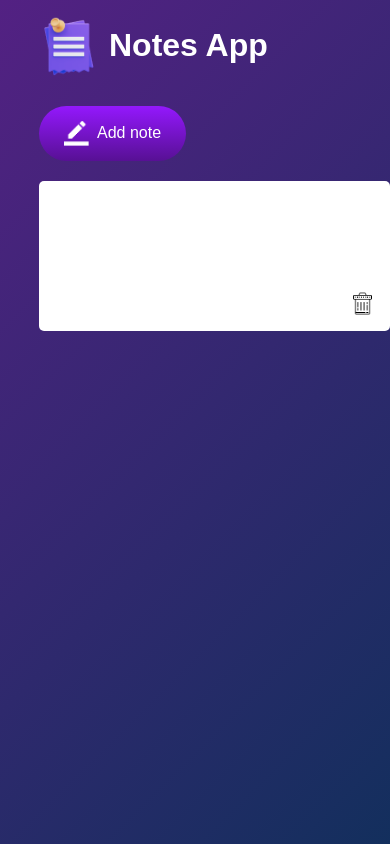
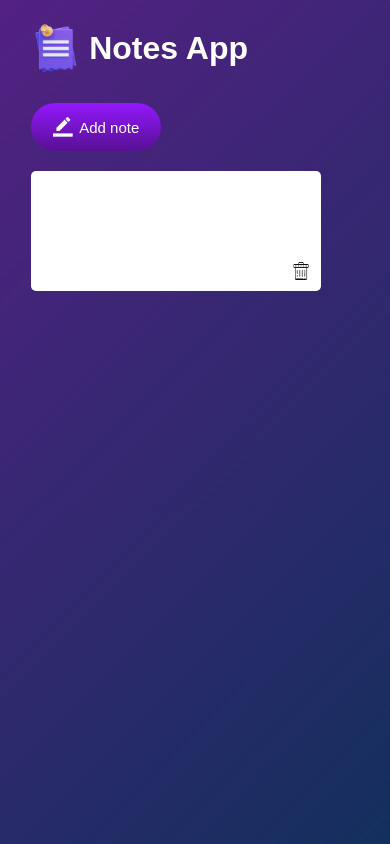
Before and after one commit to joyal-augusty/Notes-App, a plain HTML site: page index.html in a window 390 px wide. Both pictures are taken after a click on the button "Add note". Drawn offline with Linux system fonts and the light colour scheme.

Commit message:
responsive across all devices

```diff
--- a/styles.css
+++ b/styles.css
@@ -63,3 +63,111 @@
     right: 15px;
     cursor: pointer;
 }
+
+/* RESPONSIVE MEDIA QUERIES FOR ALL DEVICES */
+
+/* Mobile*/
+@media (max-width: 480px) {
+
+    .container {
+        padding-left: 5%;
+        padding-top: 8%;
+    }
+
+    .container h1 {
+        font-size: 24px;
+        gap: 8px;
+    }
+
+    .container h1 img {
+        width: 40px;
+    }
+
+    .container button {
+        font-size: 14px;
+        padding: 12px 18px;
+        border-radius: 30px;
+    }
+
+    .container button img {
+        width: 20px;
+        margin-right: 6px;
+    }
+
+    .notes-container {
+        width: 95%;
+    }
+
+    .input-box {
+        max-width: 95%;
+        min-height: 120px;
+        padding: 15px;
+    }
+
+    .input-box img {
+        width: 20px;
+        bottom: 10px;
+        right: 10px;
+    }
+}
+
+
+/*Small Tablets*/
+@media (max-width: 768px) {
+
+    .container {
+        padding-left: 8%;
+        padding-top: 6%;
+    }
+
+    .container h1 {
+        font-size: 28px;
+    }
+
+    .container h1 img {
+        width: 50px;
+    }
+
+    .container button {
+        font-size: 15px;
+        padding: 14px 22px;
+    }
+
+    .input-box {
+        max-width: 90%;
+    }
+}
+
+
+/*Tablets & Small Laptops*/
+@media (max-width: 1024px) {
+
+    .container {
+        padding-left: 8%;
+    }
+
+    .container h1 {
+        font-size: 32px;
+    }
+
+    .input-box {
+        max-width: 85%;
+    }
+}
+
+
+/*Large Desktops */
+@media (min-width: 1440px) {
+
+    .container {
+        padding-left: 15%;
+    }
+
+    .container h1 {
+        font-size: 40px;
+    }
+
+    .input-box {
+        max-width: 600px;
+    }
+}
```
